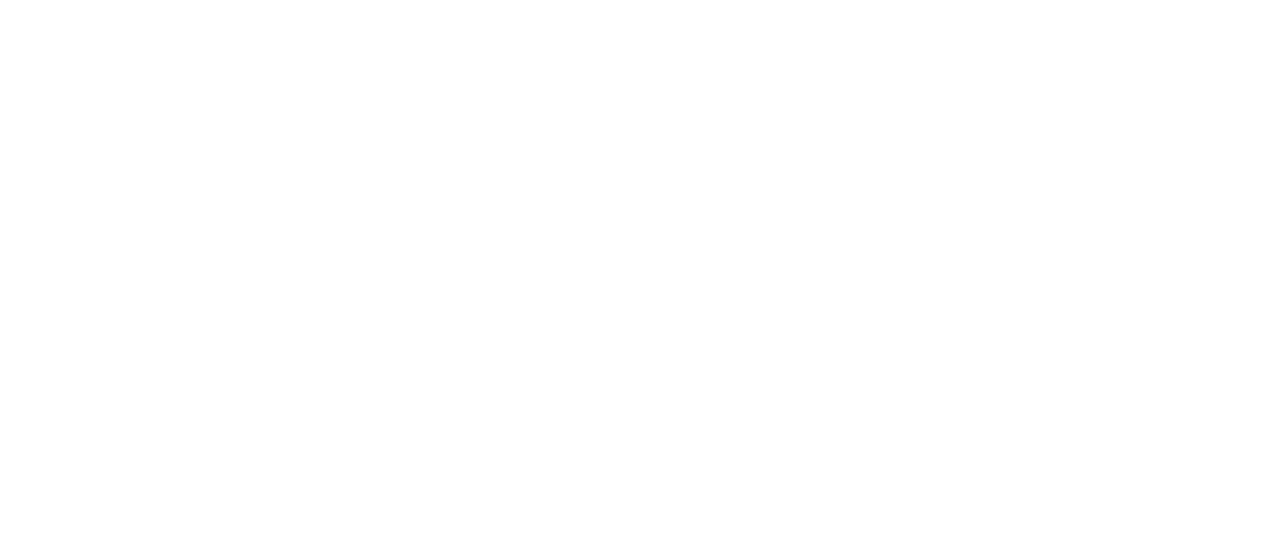
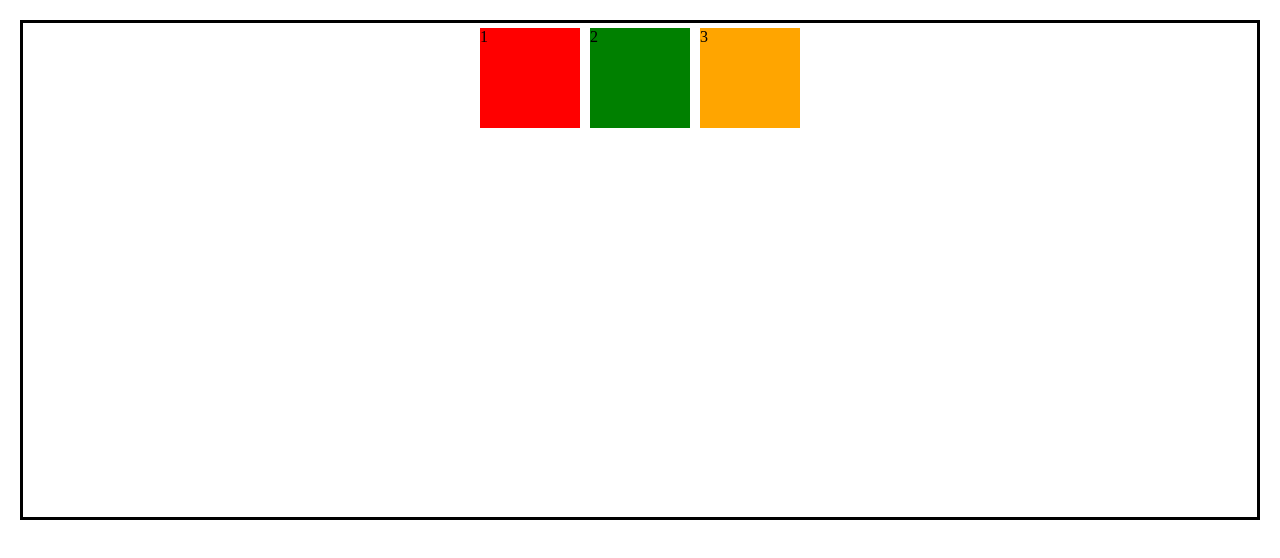
Before and after one commit to silviosalza/example-flex, a plain HTML site: page index.html in a window 1280 px wide. Drawn offline with Linux system fonts and the light colour scheme.

Commit message:
esempi flex

```diff
--- a/css/style.css
+++ b/css/style.css
@@ -0,0 +1,66 @@
+/* FLEX */
+
+/* è una modalità di layout che prevede la disposizione degli elementi in manieram molto flessibile
+Si adatta a schermi e dispositivi diversi
+FLEX è UNA PROPRIETA' DI UN GENITORE, ed ereditata da tutti i figli diretti, NON i nipoti */
+
+*{
+    margin: 0;
+    padding: 0;
+    box-sizing: border-box;
+}
+
+body{
+    padding: 20px;
+}
+.wrapper{
+    border: solid black;
+    min-height: 500px;
+}
+.box{
+    height: 100px;
+    width: 100px;
+    margin: 5px;
+}
+.red{
+    background-color: red;
+}
+.green{
+    background-color: green;
+}
+.orange{
+    background-color: orange;
+}
+
+/* abbiamo messo in flex tutti i figli di flex container = affianca tutti i figli diretti */
+.flex-container{
+    display: flex;
+    flex-direction: row;
+}
+
+/* possiamo disporli sia in vert che oriz, e possiamo adattare dimensione
+abbiamo due assi, il principale è main axis, orizzontale, poi cross axis (secondario) è il :vertical
+flex-direction: row (è di default)
+
+oppure invertiamo gli assi (secondario è orizz, main vertic)
+flex-direction column */
+
+/* Possiamo decidere dimensione degli assi (main size e cross size)
+
+
+COn la proprietà justify content possiamo posizionare gli elementi sul MAIN AXIS */
+
+.justify-content{
+    justify-content:center ;
+
+}
+
+/* non li posiziona singolarmente, ma gestisce lo spazio tra gli elementi e la posizione di tutti e tre insieme */
+
+/* proprietà align items viene applicato sulla cross axis */
+
+/* .align-items{
+    align-items: flex end;  gli elementi sono spostati in basso lungo cross axis
+} */
+
+posso mettere flex direction column or row reverse, scambia gli elementi
--- a/index.html
+++ b/index.html
@@ -4,16 +4,22 @@
     <meta charset="UTF-8">
     <meta http-equiv="X-UA-Compatible" content="IE=edge">
     <meta name="viewport" content="width=device-width, initial-scale=1.0">
-    <title>Document</title>
+    <title>flex example</title>
     <link rel="stylesheet" href="css/style.css">
 </head>
 
 <body>
-    <header>
 
-    </header>
 
     <main>
+
+        <div class="wrapper flex-container justify-content align-items">
+            <div class="box red">1</div>
+            <div class="box green">2</div>
+            <div class="box orange">3</div>
+        </div>
+
+
 
 
 
```
Also changed, not shown: img/2447.jpg (added), img/tys6oq2smz091.png (added).
